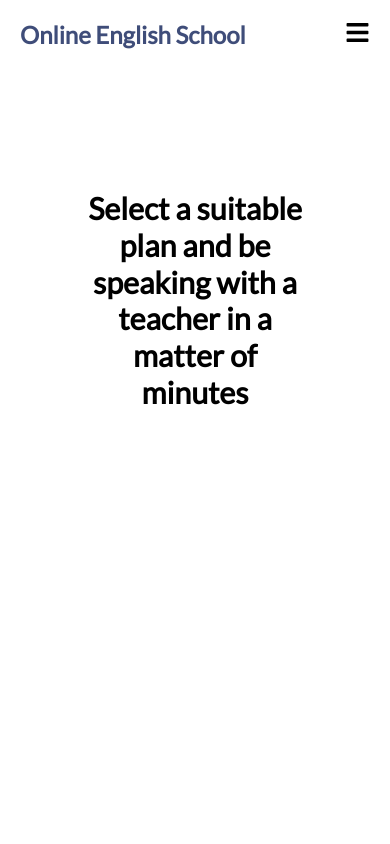
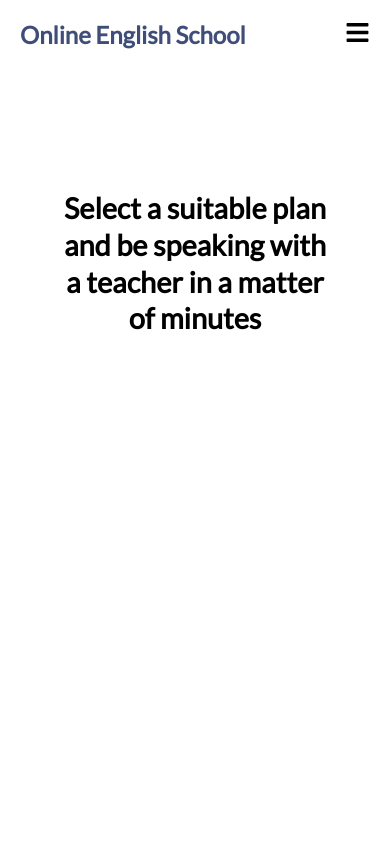
Before and after one commit to Thunderbolton/Online-English-School, a React (Create React App) app: page /pricing in a window 390 px wide. Shown: the top 844 px of the page. Built offline with nearby package versions, Linux system fonts and the light colour scheme.

Commit message:
fixed responsive design of pricing header

```diff
--- a/src/index.css
+++ b/src/index.css
@@ -578,18 +578,16 @@ button {
   position: relative;
   top: 190px;
   overflow: hidden;
-  /* height: 750px; */
   margin-bottom: 600px;
 }
 
 .pricing-header {
-  width: 60%;
+  width: 70%;
   text-align: center;
-  font-size: clamp(1.9rem, 2.3vw, 2.4rem);
+  font-size: clamp(1.8rem, 2.3vw, 2.4rem);
   line-height: 2.3rem;
   margin: auto;
-  /* border: solid 2px red; */
-  margin-bottom: 50px;
+  margin-bottom: 30px;
 }
 
 .pricing-hero {
@@ -602,7 +600,6 @@ button {
   justify-content: space-evenly;
   text-align: center;
   line-height: 2.3rem;
-
   /* border: solid 2px red; */
 }
 
@@ -661,6 +658,9 @@ button {
 
 
 @media (max-width:950px) {
+  .pricing-header {
+    padding-bottom: 80px;
+  }
   .pricing-hero {
     flex-direction: column;
     width: 55%;
```
